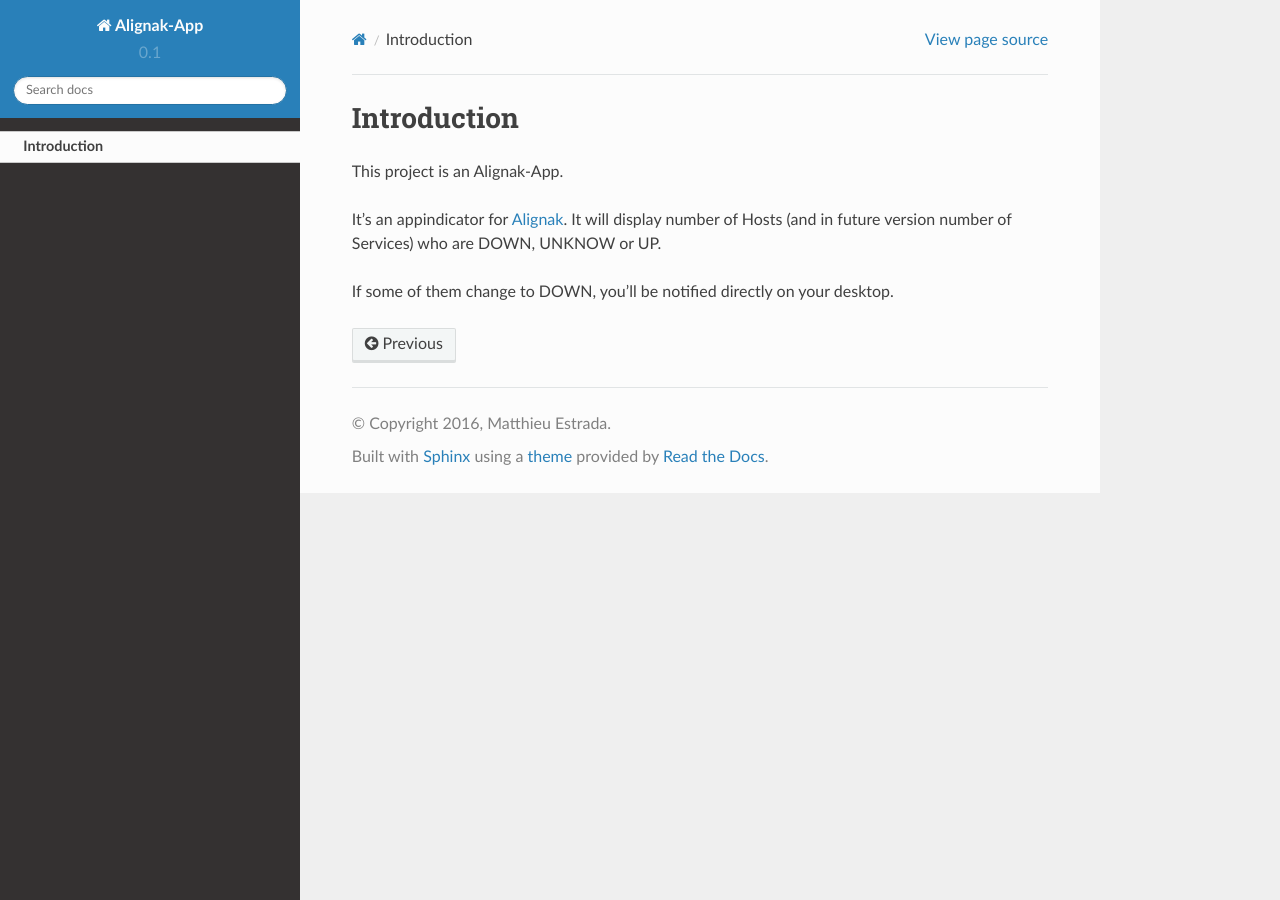
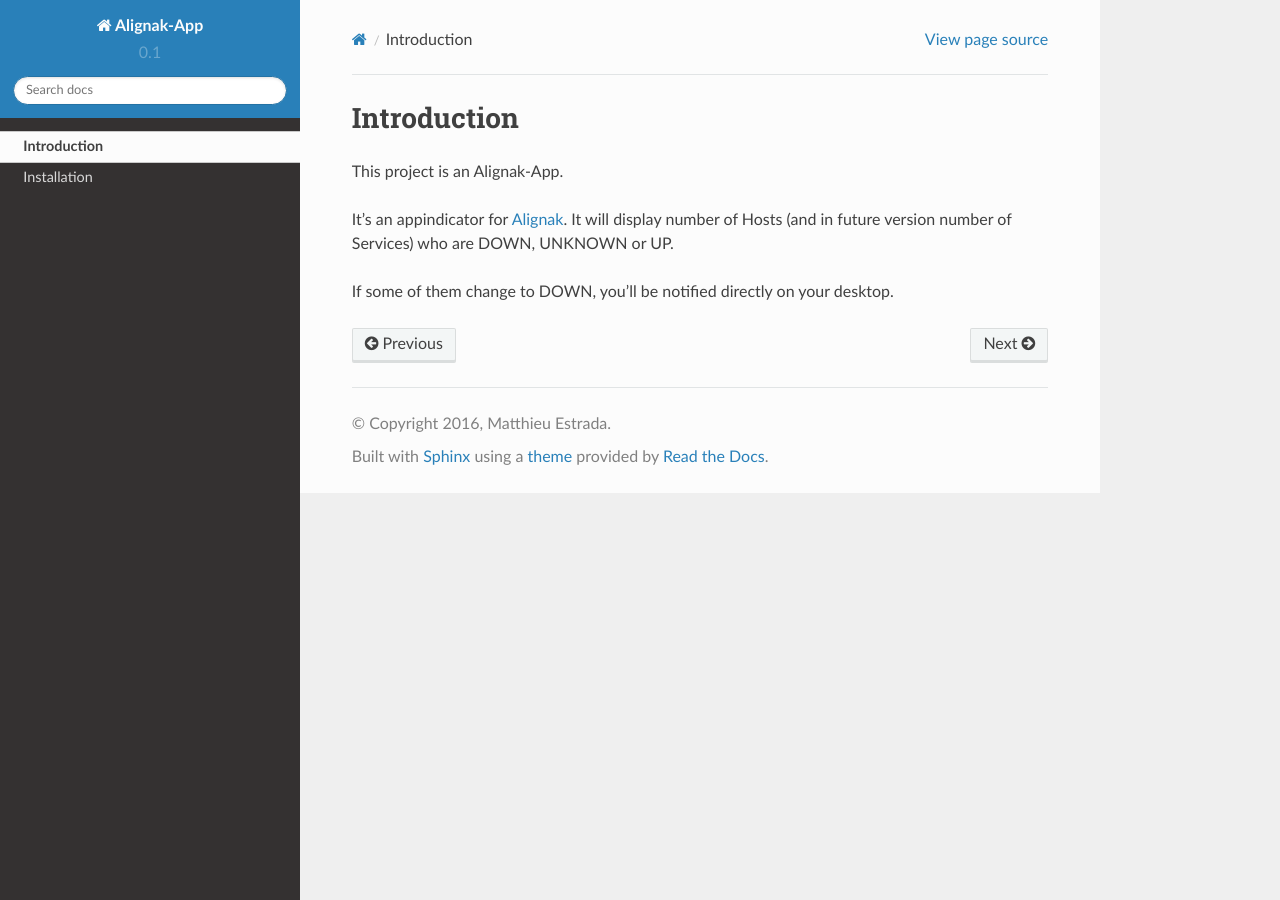
Before and after one commit to Alignak-monitoring-contrib/alignak-app, a Sphinx documentation site: the page built from docs/intro.rst, in a window 1280 px wide. Built offline with Sphinx 7.4.7 and the Read the Docs theme 2.0.0, drawn with Linux system fonts in a browser that asks for light colours.

Commit message:
Add install steps

```diff
--- a/docs/index.rst
+++ b/docs/index.rst
@@ -12,7 +12,7 @@
    :maxdepth: 2
 
    intro
-
+   install
 
 
 Indices and tables
--- a/docs/intro.rst
+++ b/docs/intro.rst
@@ -5,8 +5,8 @@
 
 This project is an Alignak-App.
 
-It's an appindicator for `Alignak`_. It will display number of Hosts (and in future version number of Services) who are DOWN, UNKNOW or UP.
+It's an appindicator for `Alignak`_. It will display number of Hosts (and in future version number of Services) who are DOWN, UNKNOWN or UP.
+
+If some of them change to DOWN, you'll be notified directly on your desktop.
 
 .. _Alignak: https://alignak-monitoring.github.io
-
-If some of them change to DOWN, you'll be notified directly on your desktop.
```
Also changed, not shown: docs/install.rst (added, +25 -0 lines).
